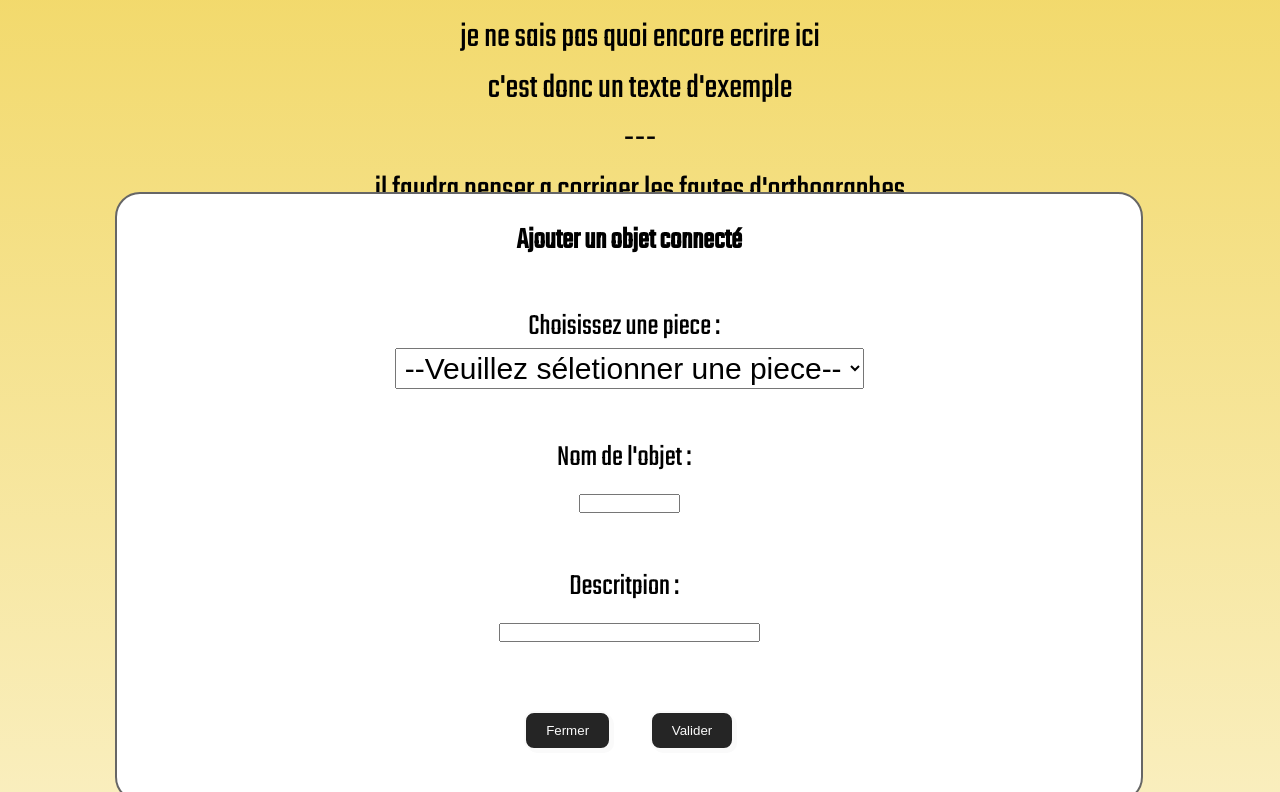
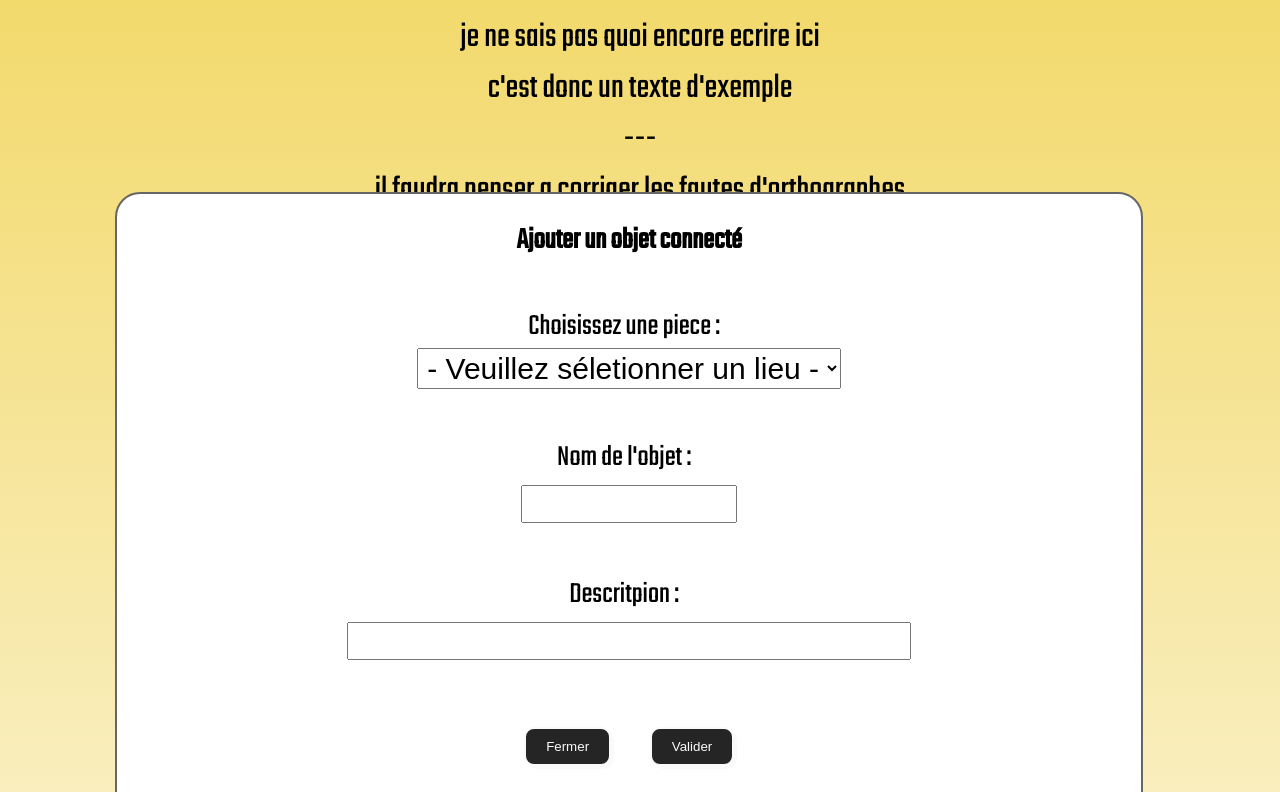
Before and after one commit to aZor9/Smart-Elec, a plain HTML site: page data/Autre.html in a window 1280 px wide. Both pictures are taken after a click on the link "Ajouter un objet connecté". Shown: the part 944-1736 px from the top of the page. Drawn offline with Linux system fonts and the light colour scheme.

Commit message:
taille add

```diff
--- a/data/Autre.html
+++ b/data/Autre.html
@@ -63,10 +63,10 @@
 			<div style="height:25px"></div>
 	          <h4>Ajouter un objet connecté</h4>
 	          	<br>
-	          	<label for="piece-select">Choisissez une piece : </label>
+	          	<label id="piece-select" for="piece-select">Choisissez une piece : </label>
 	          	<br>
 				<select name="pieces" id="piece-select">
-					<option value="">--Veuillez séletionner une piece--</option>
+					<option value="">- Veuillez séletionner un lieu -</option>
 					<option value="1">Salle a manger</option>
 					<option value="2">Cuisine</option>
 					<option value="3">Chambre</option>
@@ -77,14 +77,14 @@
 	          	<br>
 	          	<br>
 
-	          	<label for="name">Nom de l'objet : </label>
+	          	<label id="piece-select" for="name">Nom de l'objet : </label>
 	          	<br>
-				<input size="10" />
+				<input id="piece-select" size="10" />
 	          	<br>
 	          	<br>
-	          	<label for="name">Descritpion : </label>
+	          	<label id="piece-select" for="name">Descritpion : </label>
 	          	<br>
-				<input size="30" />
+				<input id="piece-select" size="30" />
 
 				<div style="height:25px"></div>
 	          <button  class="btn_cancel" onclick="closeAdd()">Fermer</button> &emsp; <button  class="btn_cancel" onclick="closeAdd()">Valider</button>
```
